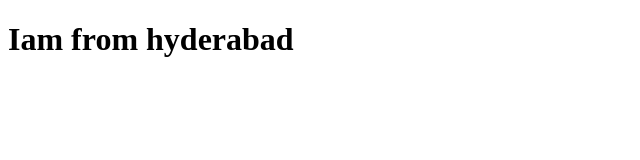
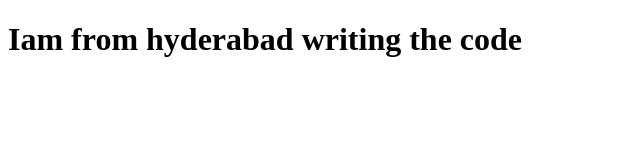
Before and after one commit to deepikareddy0707/Hyderabad-77r, a plain HTML site: page index.html in a window 1280 px wide. Shown: the whole page, without its empty margins (0-640 px from the left). Drawn offline with Linux system fonts and the light colour scheme.

Commit message:
changes made

```diff
--- a/index.html
+++ b/index.html
@@ -6,6 +6,6 @@
     <title>Document</title>
 </head>
 <body>
-    <h1>Iam from hyderabad</h1>
+    <h1>Iam from hyderabad writing the code</h1>
 </body>
 </html>
```
